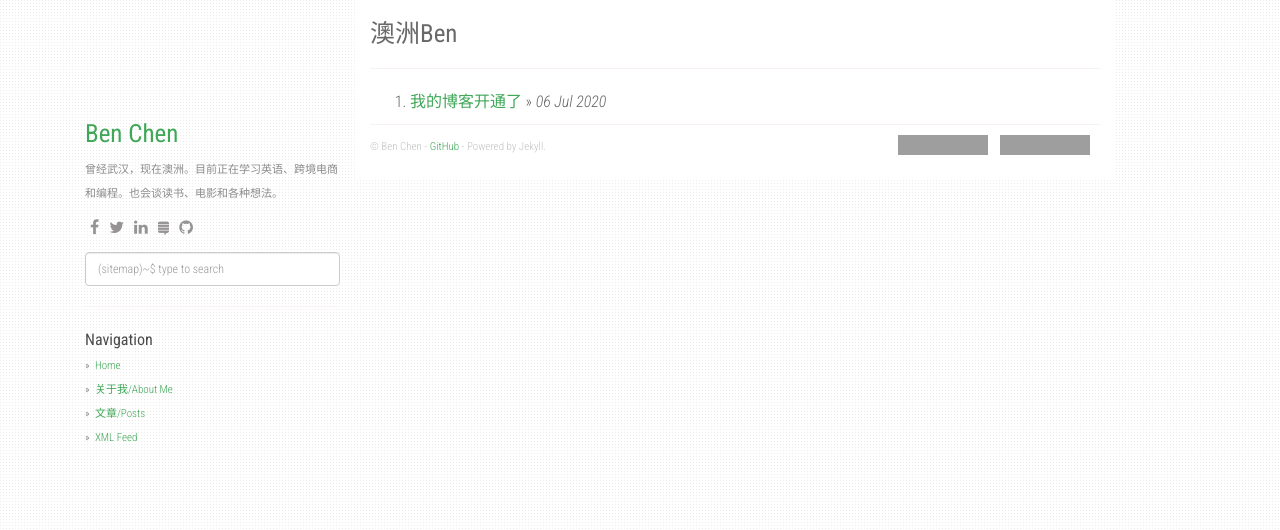
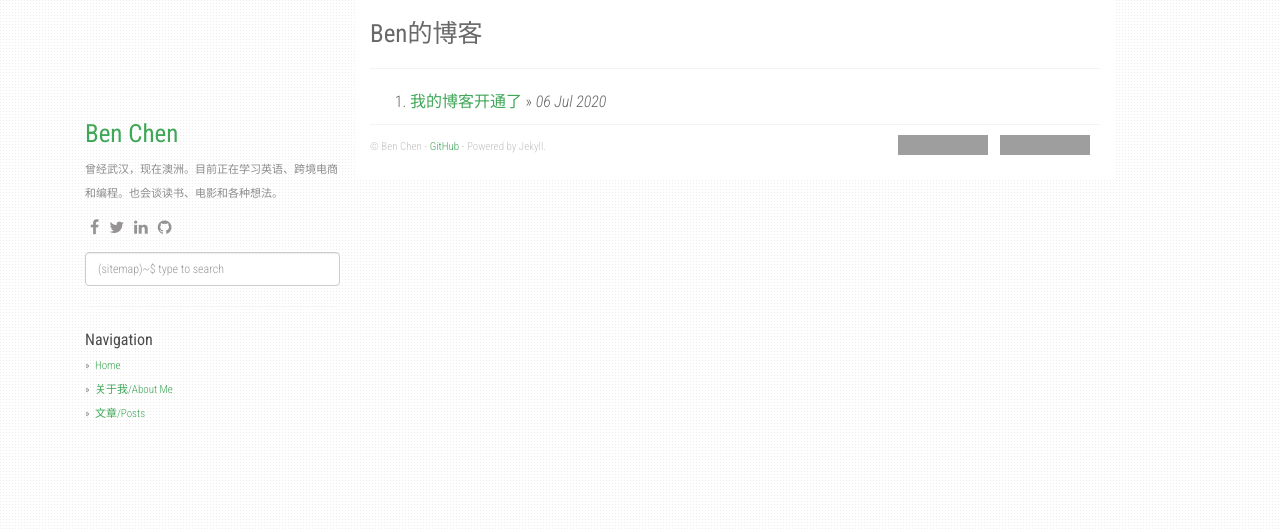
Before and after one commit to ffzz/ffzz.github.io, a Jekyll site: the page built from index.html, in a window 1280 px wide. Shown: the top 530 px of the page. Built offline with Jekyll 4.4.1, drawn with Linux system fonts in a browser that asks for light colours; nearby versions of some CDN libraries; the list of posts is cut into pages by our own code; grey boxes are pictures that could not be loaded.

Commit message:
Update _config.yml

```diff
--- a/_config.yml
+++ b/_config.yml
@@ -1,9 +1,9 @@
-title: 澳洲Ben
+title: Ben的博客
 description: 我的自留地
 author: Ben Chen
-github: https://github.com/agusmakmun
+github: https://cfangzheng.com
 about: 曾经武汉，现在澳洲。目前正在学习英语、跨境电商和编程。也会谈读书、电影和各种想法。
-disqus_shortname: stackproblems
+disqus_shortname: Ben
 google_analytics: UA-XXXXXXXX-Y
 
 enableTags: true
@@ -18,13 +18,11 @@ social:
     - icon: fa-facebook
       link: "#"
     - icon: fa-twitter
-      link: "#"
+      link: "https://twitter.com/founder90"
     - icon: fa-linkedin
       link: "#"
-    - icon: fa-stack-exchange
-      link: "#"
     - icon: fa-github
-      link: "https://github.com/agusmakmun"
+      link: "https://github.com/ffzz"
 
 share:
   twitter_username: github.io
@@ -34,11 +32,10 @@ urls:
     - text: 关于我/About Me
       url: /about/
     - text: 文章/Posts
-      url: /projects/
-    - text: XML Feed
-      url: /feed.xml
+      url: /Home/
 
-url: "https://agusmakmun.github.io"
+
+url: "https://cfangzheng.com"
 baseurl: ""
 paginate: 20
 per_page: 20
```
